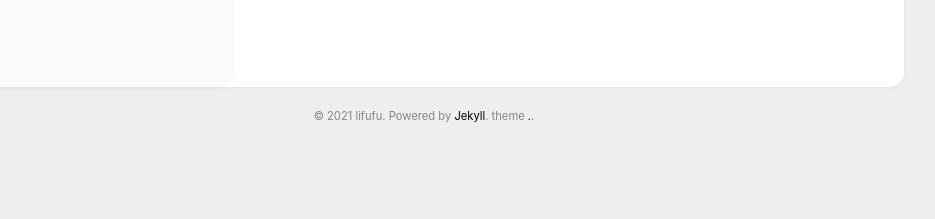
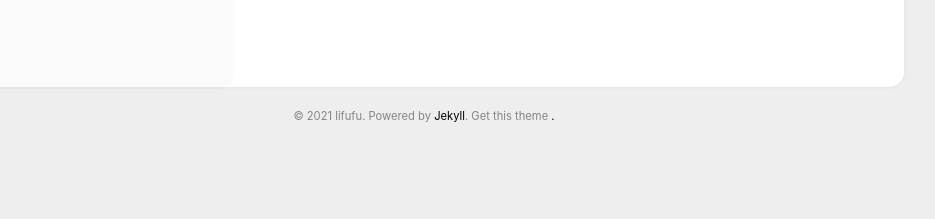
Before and after one commit to lifufu/lifufu.github.io, a Jekyll site: the page built from index.html, in a window 1280 px wide. Shown: the part 700-919 px from the top of the page, without its empty margins (216-1151 px from the left). Built offline with Jekyll 4.4.1, drawn with Linux system fonts in a browser that asks for light colours.

Commit message:
Update footer.html

```diff
--- a/_includes/footer.html
+++ b/_includes/footer.html
@@ -2,7 +2,7 @@
   <div>
     &copy; {{ site.time | date: '%Y' }} {{ site.user.name }}.
     Powered by <a href="http://jekyllrb.com" target="_blank">Jekyll</a>.
-    theme
-    <a href="https://github.com/starry99/catbook" target="_blank">.</a>.
+    Get this theme
+    <a href="https://github.com/starry99/catbook" target="_blank">.</a>
   </div>
 </footer>
```
